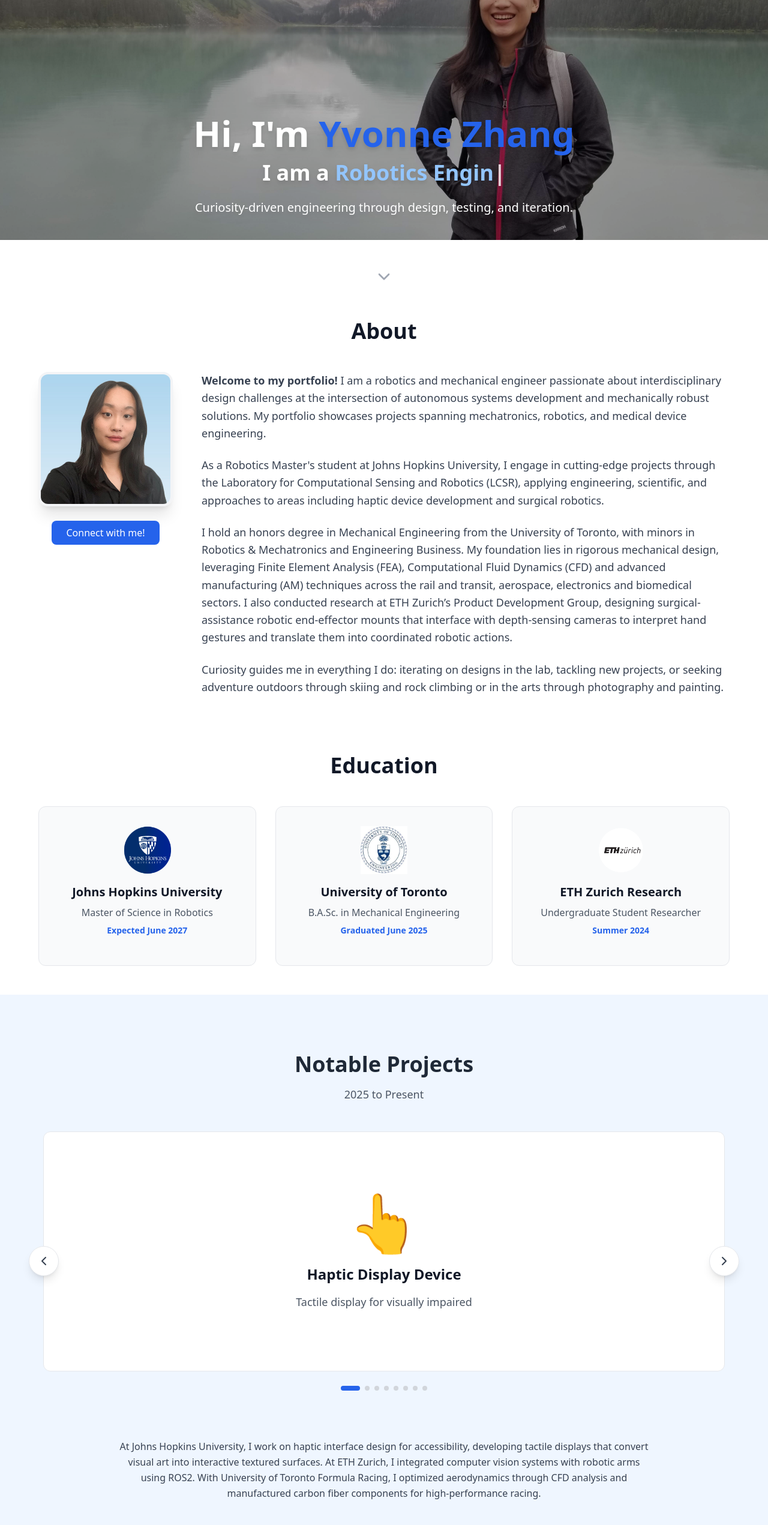
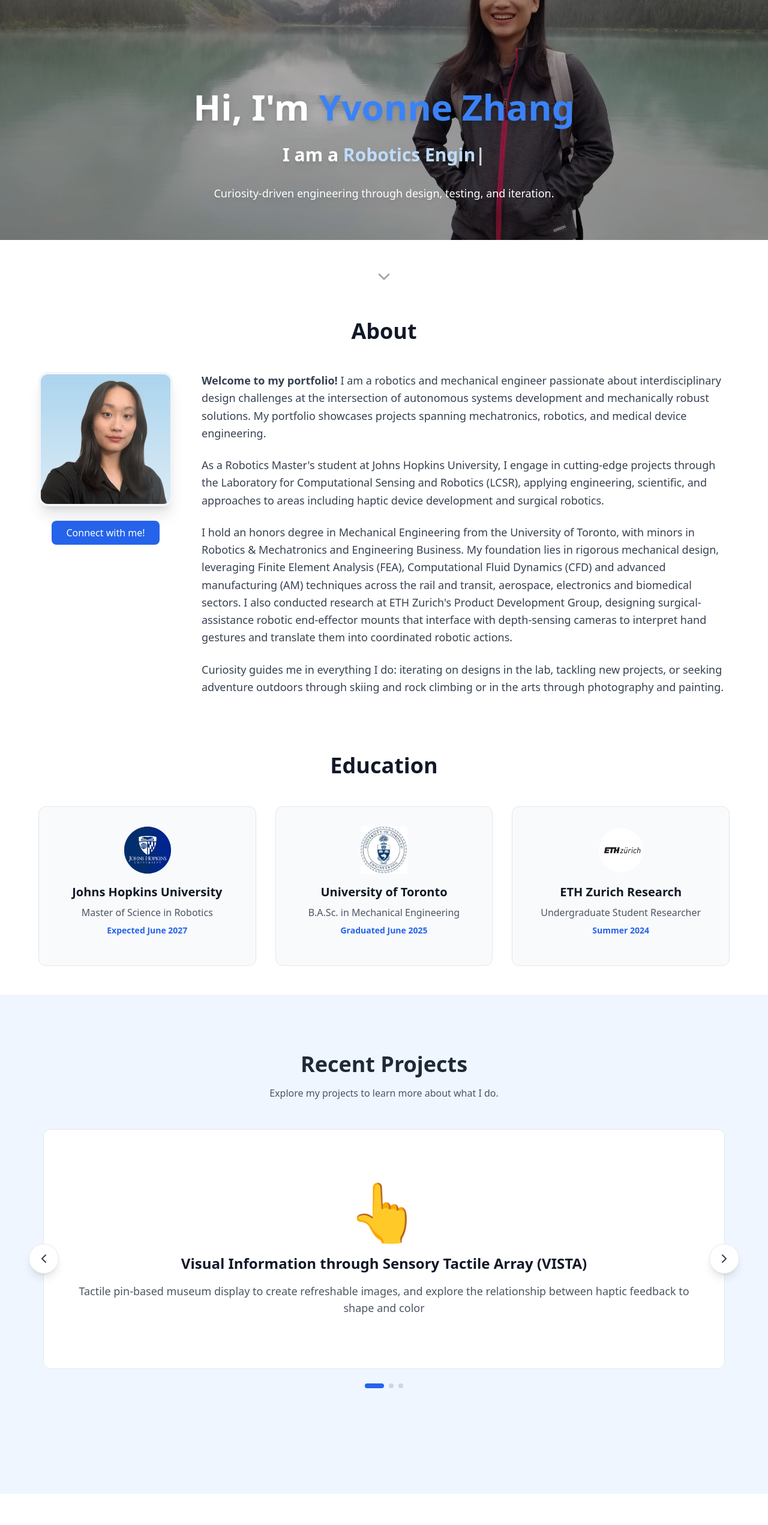
Before and after one commit to yvonne177/portfolio, a React (Vite) app: page / in a window 1280 px wide. Shown: the part 200-2742 px from the top of the page at 60% size. Built offline with nearby package versions, Linux system fonts and the light colour scheme.

Commit message:
optimize for mobile

```diff
--- a/src/App.jsx
+++ b/src/App.jsx
@@ -21,14 +21,9 @@ export default function Portfolio() {
   ];
 
   const projectSlides = [
-    { title: "Haptic Display Device", icon: "👆", description: "Tactile display for visually impaired" },
-    { title: "Arduino Integration", icon: "🔌", description: "Real-time haptic control systems" },
-    { title: "3D Printing & Molding", icon: "🖨️", description: "Pin-array mechanism prototyping" },
-    { title: "Computer Vision System", icon: "📷", description: "Dual RealSense camera integration" },
-    { title: "ROS2 Development", icon: "🤖", description: "Image processing & gesture recognition" },
-    { title: "Research Publication", icon: "📄", description: "Foundational thesis work" },
-    { title: "CFD Analysis", icon: "💨", description: "Aerodynamic optimization" },
-    { title: "Carbon Fiber Fabrication", icon: "🏎️", description: "Vacuum infusion process" },
+    { title: "Visual Information through Sensory Tactile Array (VISTA)", icon: "👆", description: "Tactile pin-based museum display to create refreshable images, and explore the relationship between haptic feedback to shape and color" },
+    { title: "Programming Assignments", icon: "🔌", description: "Computer-Integrated Surgery applications" },
+    { title: "Autonomous Rover Design Challenge", icon: "🖨️", description: "Orientation, localization, object pick-up and drop-off to designated spot" },
   ];
 
   useEffect(() => {
@@ -143,32 +138,35 @@ export default function Portfolio() {
       </nav>
 
       {/* Hero Section */}
-      <section id="home" className="relative">
-        {/* Full-width image */}
-        <div className="relative w-full h-64 sm:h-80 md:h-96 lg:h-[600px]">
+      <section className="relative">
+        {/* Full-width image - taller on mobile */}
+        <div className="relative w-full h-96 sm:h-[500px] md:h-[600px]">
           <img
             src="/portfolio/Banff_lakelouise.jpg"
             alt="Lake Louise"
             className="w-full h-full object-cover"
           />
 
-        {/* Overlay content */}
-            <div className="absolute inset-0 bg-black/30 flex flex-col items-center justify-end px-4 pb-10 md:pb-10">
-            <div className="text-center pt-20 md:pt-40">
-                <h1 className="text-4xl md:text-6xl font-bold text-white drop-shadow-lg mb-4">
-                Hi, I'm <span className="text-blue-600">Yvonne Zhang</span>
-                </h1>
+          {/* Overlay content */}
+          <div className="absolute inset-0 bg-black/30 flex flex-col items-center justify-end px-4 pb-8 sm:pb-12 md:pb-16">
+            <div className="text-center">
+              {/* Main heading */}
+              <h1 className="text-3xl sm:text-5xl md:text-6xl font-bold text-white drop-shadow-lg mb-4 sm:mb-6 md:mb-8 leading-tight">
+                Hi, I'm <span className="text-blue-500">Yvonne Zhang</span>
+              </h1>
 
-                <p className="text-2xl md:text-4xl text-white font-semibold drop-shadow-lg mb-3 md:mb-6">
-                I am a <span className="text-blue-300">{typedText}</span>
+              {/* Subtitle */}
+              <p className="text-2xl sm:text-2xl md:text-3xl text-white font-semibold drop-shadow-lg mb-4 sm:mb-6 md:mb-8">
+                I am a <span className="text-blue-200">{typedText}</span>
                 <span className="animate-pulse">|</span>
-                </p>
+              </p>
 
-                <h1 className="text-lg md:text-xl text-white drop-shadow-lg">
+              {/* Tagline */}
+              <h2 className="text-sm sm:text-base md:text-lg text-white drop-shadow-lg">
                 Curiosity-driven engineering through design, testing, and iteration.
-                </h1>
+              </h2>
             </div>
-            </div>
+          </div>
         </div>
 
         {/* Scroll Down Arrow - part of hero section */}
@@ -187,8 +185,8 @@ export default function Portfolio() {
       <section id="about" className="pt-4 px-4 bg-white scroll-mt-20">
         <div className="max-w-6xl mx-auto">
           <h2 className="text-4xl font-bold mb-12 text-center text-gray-900">About</h2>
-          <div className="flex gap-12 items-start">
-            <div className="flex flex-col items-center flex-shrink-0">
+          <div className="flex flex-col lg:flex-row gap-12 items-start">
+            <div className="flex flex-col items-center flex-shrink-0 order-first lg:order-none w-full lg:w-auto">
             <div className="w-56 aspect-square rounded-2xl overflow-hidden border-4 border-gray-100 shadow-xl">
                 <img
                 src="/portfolio/YvonneZhang_Profile.jpg"
@@ -205,7 +203,7 @@ export default function Portfolio() {
                 Connect with me!
             </a>
             </div>
-            <div className="space-y-6">
+            <div className="space-y-6 w-full order-last lg:order-none">
               <p className="text-gray-700 leading-relaxed text-lg">
                 <strong>Welcome to my portfolio!</strong> I am a robotics and mechanical engineer passionate about interdisciplinary design challenges at the intersection of autonomous systems development and mechanically robust solutions. My portfolio showcases projects spanning mechatronics, robotics, and medical device engineering.
               </p>
@@ -213,7 +211,7 @@ export default function Portfolio() {
                 As a Robotics Master's student at Johns Hopkins University, I engage in cutting-edge projects through the Laboratory for Computational Sensing and Robotics (LCSR), applying engineering, scientific, and approaches to areas including haptic device development and surgical robotics.
               </p>
               <p className="text-gray-700 leading-relaxed text-lg">
-                I hold an honors degree in Mechanical Engineering from the University of Toronto, with minors in Robotics & Mechatronics and Engineering Business. My foundation lies in rigorous mechanical design, leveraging Finite Element Analysis (FEA), Computational Fluid Dynamics (CFD) and advanced manufacturing (AM) techniques across the rail and transit, aerospace, electronics and biomedical sectors. I also conducted research at ETH Zurich’s Product Development Group, designing surgical-assistance robotic end-effector mounts that interface with depth-sensing cameras to interpret hand gestures and translate them into coordinated robotic actions.              </p>
+                I hold an honors degree in Mechanical Engineering from the University of Toronto, with minors in Robotics & Mechatronics and Engineering Business. My foundation lies in rigorous mechanical design, leveraging Finite Element Analysis (FEA), Computational Fluid Dynamics (CFD) and advanced manufacturing (AM) techniques across the rail and transit, aerospace, electronics and biomedical sectors. I also conducted research at ETH Zurich's Product Development Group, designing surgical-assistance robotic end-effector mounts that interface with depth-sensing cameras to interpret hand gestures and translate them into coordinated robotic actions.              </p>
               <p className="text-gray-700 leading-relaxed text-lg">
                 Curiosity guides me in everything I do: iterating on designs in the lab, tackling new projects, or seeking adventure outdoors through skiing and rock climbing or in the arts through photography and painting.
               </p>
@@ -279,8 +277,10 @@ export default function Portfolio() {
       {/* Projects Section with Carousel */}
       <section id="projects" className="py-24 px-4 bg-blue-50">
         <div className="max-w-6xl mx-auto">
-          <h2 className="text-4xl font-bold mb-4 text-center text-gray-800">Notable Projects</h2>
-          <p className="text-center text-gray-600 mb-12 text-lg">2025 to Present</p>
+          <h2 className="text-4xl font-bold mb-4 text-center text-gray-800">Recent Projects</h2>
+          <p className="text-center text-gray-600 mb-12 text-base">
+            Explore my projects to learn more about what I do.
+          </p>
 
           {/* Carousel */}
           <div className="relative mb-20">
@@ -323,10 +323,6 @@ export default function Portfolio() {
               ))}
             </div>
           </div>
-
-          <p className="text-gray-700 leading-relaxed max-w-4xl mx-auto text-center">
-            At Johns Hopkins University, I work on haptic interface design for accessibility, developing tactile displays that convert visual art into interactive textured surfaces. At ETH Zurich, I integrated computer vision systems with robotic arms using ROS2. With University of Toronto Formula Racing, I optimized aerodynamics through CFD analysis and manufactured carbon fiber components for high-performance racing.
-          </p>
         </div>
       </section>
 
```
